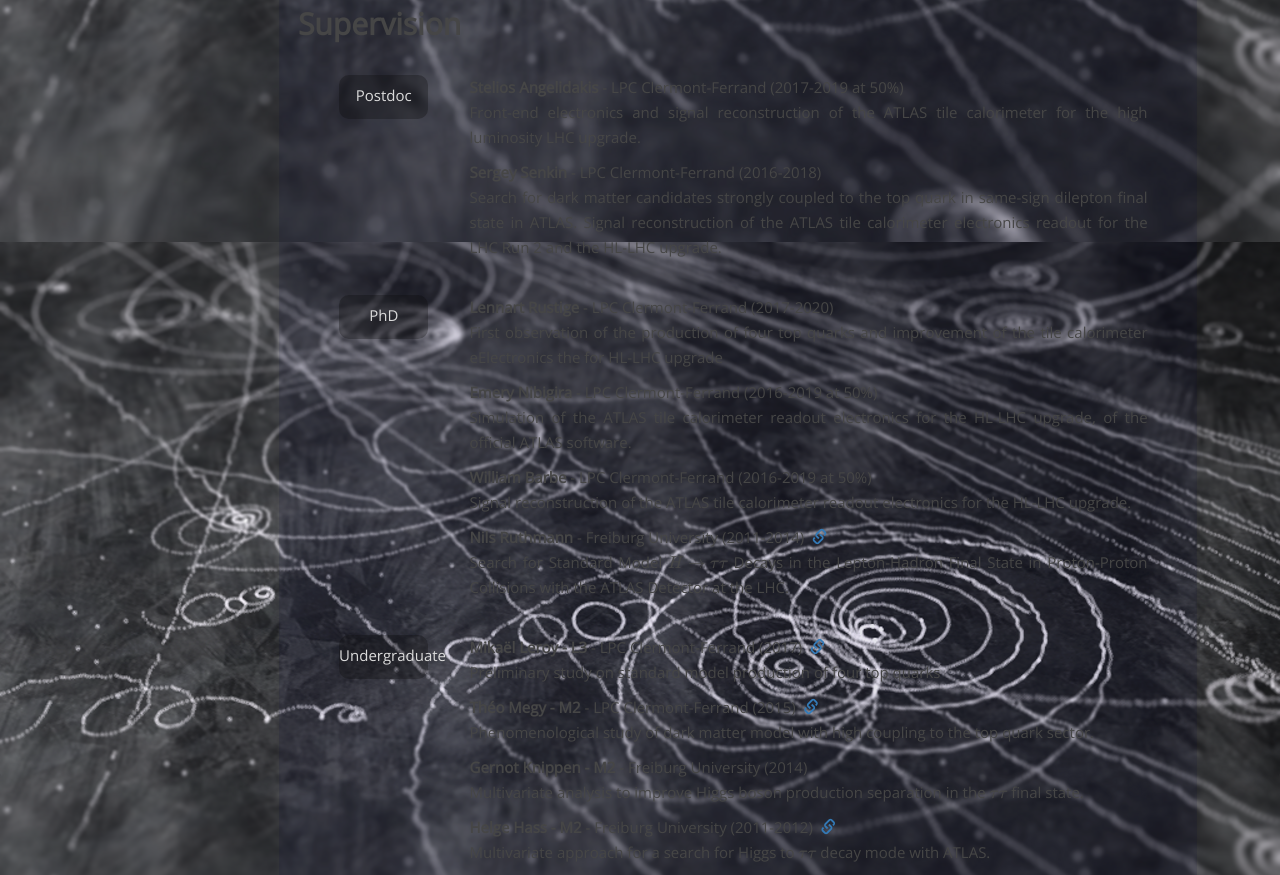
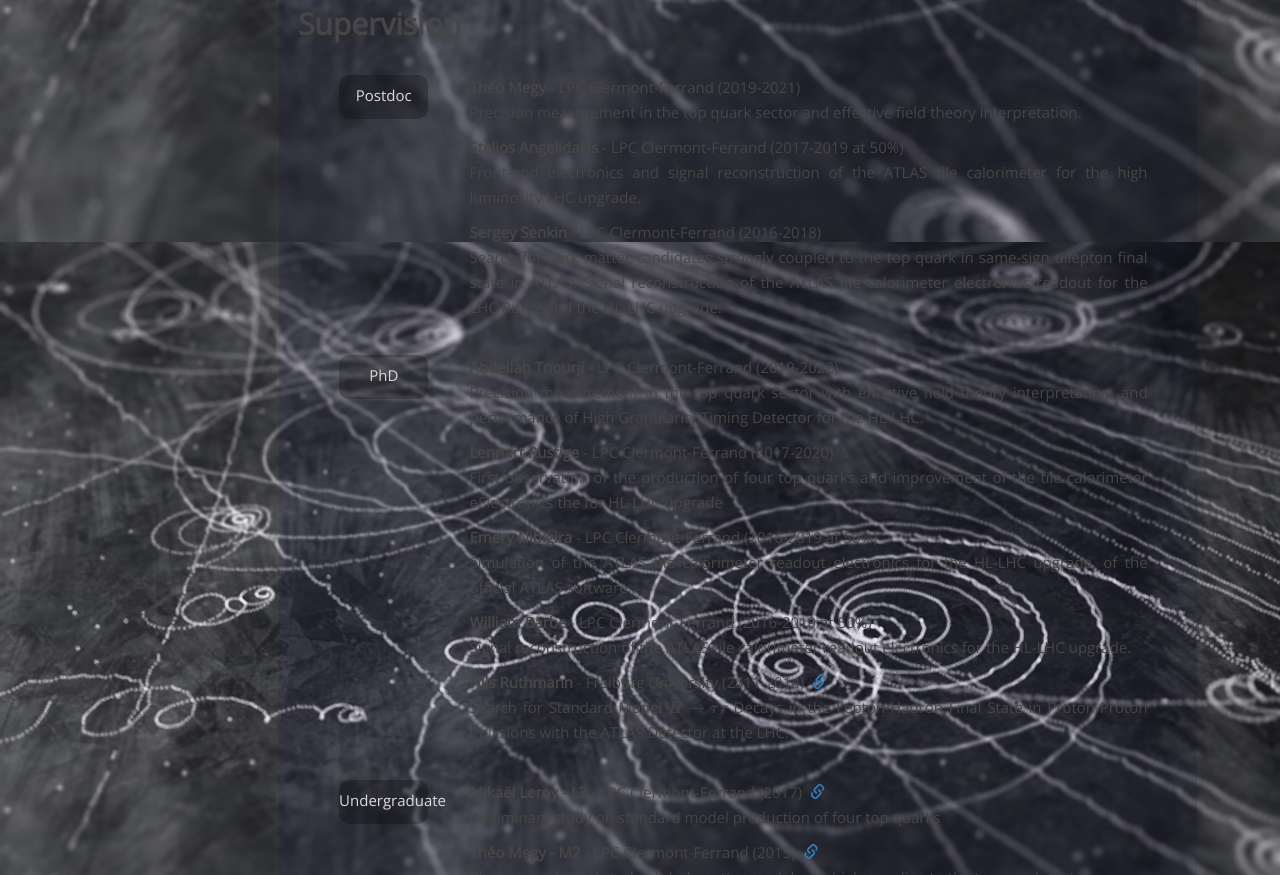
Before and after one commit to rmadar/website, a plain HTML site: page src/cv.html in a window 1280 px wide. Shown: the part 2958-3833 px from the top of the page. Drawn offline with nearby package versions, Linux system fonts and the light colour scheme; some packages are replaced by stand-ins of ours; a script that the page names is missing.

Commit message:
Supervision updated

```diff
--- a/src/cv.html
+++ b/src/cv.html
@@ -348,6 +348,11 @@
   <div class="col-sm-10" id="CVblock">
 
     <p>
+      <strong>Théo Megy</strong> - LPC Clermont-Ferrand (2019-2021)<br>
+      Precision measurement in the top quark sector and effective field theory interpretation.
+    </p>
+
+    <p>
       <strong>Stelios Angelidakis</strong> - LPC Clermont-Ferrand (2017-2019 at 50%)<br>
       Front-end electronics and signal reconstruction of the ATLAS tile calorimeter for the high luminosity LHC upgrade.
     </p>
@@ -367,10 +372,17 @@
   <div id="CVdate"><p>PhD</p></div>
   </div>
   <div class="col-sm-10" id="CVblock">
-  <p>
-    <strong>Lennart Rustige</strong> - LPC Clermont-Ferrand (2017-2020)<br>
-    First observation of the production of four top quarks and improvement of the tile calorimeter eElectronics the for HL-LHC upgrade
+
+    <p>
+      <strong>Abdellah Tnourji</strong> - LPC Clermont-Ferrand (2019-2022)<br>
+        Precision measurement in the top quark sector with effective field theory interpretation, and performance of High Granularity Timing Detector for the HL-LHC.
+    </p>
+
+    <p>
+      <strong>Lennart Rustige</strong> - LPC Clermont-Ferrand (2017-2020)<br>
+      First observation of the production of four top quarks and improvement of the tile calorimeter eElectronics the for HL-LHC upgrade
   </p>
+
   <p>
     <strong>Emery Nibigira</strong> - LPC Clermont-Ferrand (2016-2019 at 50%)<br>
     Simulation of the ATLAS tile calorimeter readout electronics for the HL-LHC upgrade, of the official ATLAS software.
```
